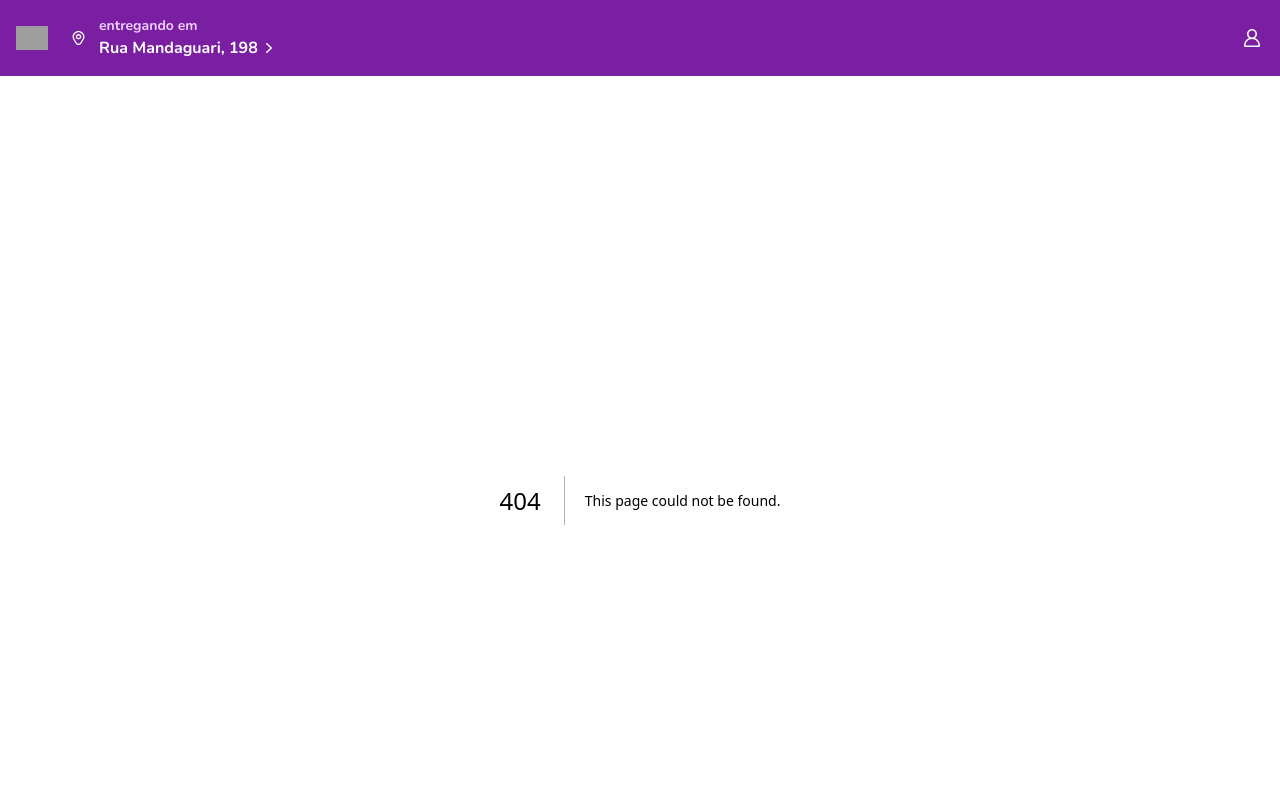
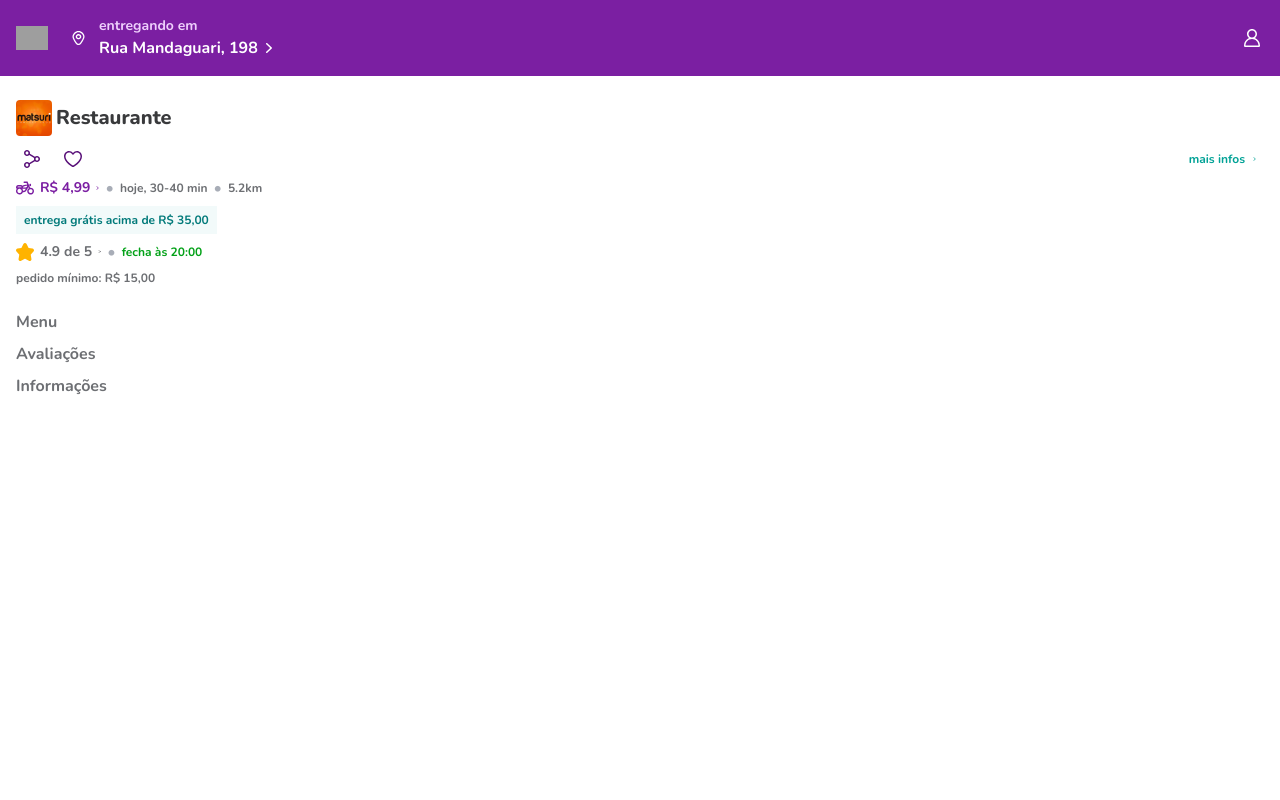
Before and after one commit to GabrielAFS/aiqfome-teste, a Next.js app: page /restaurant in a window 1280 px wide. Before the commit this address had no page. Shown: the top 800 px of the page. Built offline with nearby package versions, Linux system fonts and the light colour scheme; grey boxes are pictures that could not be loaded.

Commit message:
feat: Create restaurant page

```diff
--- a/src/app/page.tsx
+++ b/src/app/page.tsx
@@ -1,7 +1,4 @@
 import Card from "@/components/card";
-import Footer from "@/components/footer";
-import Header from "@/components/header";
-import Image from "next/image";
 
 export default function Home() {
   return (
--- /dev/null
+++ b/src/app/restaurant/page.tsx
@@ -0,0 +1,138 @@
+"use client";
+import Image from "next/image";
+import React, { use, useState } from "react";
+
+const Restaurant: React.FC = () => {
+  const [openDropdown, setOpenDropdown] = useState<string | null>(null);
+
+  const toggleDropdown = (dropdown: string) => {
+    setOpenDropdown(openDropdown === dropdown ? null : dropdown);
+  };
+
+  return (
+    <div className='w-full flex flex-col gap-6'>
+      <section>
+        <div className='flex flex-col gap-1.5'>
+          <div className='flex items-center gap-1'>
+            <Image
+              src='/matsuri.png'
+              alt='Restaurant'
+              width={36}
+              height={36}
+              className='object-cover rounded-sm'
+            />
+            <h1 className='text-xl font-extrabold'>Restaurante</h1>
+          </div>
+          <div className='flex items-center justify-between p-2'>
+            <div className='flex items-center gap-6'>
+              <Image src='/share.svg' alt='Share Icon' width={16} height={18} />
+              <Image src='/heart.svg' alt='Heart Icon' width={18} height={16} />
+            </div>
+            <span className='flex gap-2 text-xs text-[var(--teal-400)] font-bold'>
+              mais infos{" "}
+              <Image
+                src='/chevron_right_teal.svg'
+                alt='chevron'
+                width={3}
+                height={5}
+              />
+            </span>
+          </div>
+        </div>
+        <div className='flex flex-col gap-1.5'>
+          <div className='flex items-center gap-1.5'>
+            <span className='flex gap-1.5 text-sm text-[var(--primary)] font-bold'>
+              <Image
+                src='/motobike_purple.svg'
+                alt='delivery'
+                width={18}
+                height={13}
+              />{" "}
+              <p>R$ 4,99</p>
+              <Image
+                src='/chevron_right_purple.svg'
+                alt='chevron'
+                width={3}
+                height={5}
+              />
+            </span>
+            <p className='text-[var(--neutrals-400)]'>•</p>
+            <p className='text-xs font-bold text-[var(--text-light)]'>
+              hoje, 30-40 min
+            </p>
+            <p className='text-[var(--neutrals-400)]'>•</p>
+            <p className='text-xs font-bold text-[var(--text-light)]'>5.2km</p>
+          </div>
+          <span className='w-fit bg-[var(--teal-50)] text-xs text-[var(--teal)] font-bold px-2 py-1.5'>
+            entrega grátis acima de R$ 35,00
+          </span>
+          <div className='flex items-center gap-1.5'>
+            <span className='flex gap-1.5 text-sm text-[var(--text-light)] font-bold'>
+              <Image src='/star.svg' alt='Star Icon' width={18} height={18} />{" "}
+              <p>4.9 de 5</p>
+              <p className='text-[5px] content-center'>&gt;</p>
+            </span>
+            <p className='text-[var(--neutrals-400)]'>•</p>
+            <p className='text-xs font-bold text-[var(--green)]'>
+              fecha às 20:00
+            </p>
+          </div>
+          <span className='text-xs font-bold text-[var(--text-light)]'>
+            pedido mínimo: R$ 15,00
+          </span>
+        </div>
+      </section>
+      <section>
+        <div className='flex flex-col items-baseline gap-2'>
+          <div>
+            <button
+              className='w-full text-left font-bold text-[var(--text-light)]'
+              onClick={() => toggleDropdown("menu")}
+            >
+              Menu
+            </button>
+            {openDropdown === "menu" && (
+              <div className='pl-4'>
+                <p>Prato 1</p>
+                <p>Prato 2</p>
+                <p>Prato 3</p>
+              </div>
+            )}
+          </div>
+          <div>
+            <button
+              className='w-full text-left font-bold text-[var(--text-light)]'
+              onClick={() => toggleDropdown("reviews")}
+            >
+              Avaliações
+            </button>
+            {openDropdown === "reviews" && (
+              <div className='pl-4'>
+                <p>Avaliação 1</p>
+                <p>Avaliação 2</p>
+                <p>Avaliação 3</p>
+              </div>
+            )}
+          </div>
+          <div>
+            <button
+              className='w-full text-left font-bold text-[var(--text-light)]'
+              onClick={() => toggleDropdown("info")}
+            >
+              Informações
+            </button>
+            {openDropdown === "info" && (
+              <div className='pl-4'>
+                <p>Endereço</p>
+                <p>Horário de funcionamento</p>
+                <p>Contato</p>
+              </div>
+            )}
+          </div>
+        </div>
+      </section>
+    </div>
+  );
+};
+
+export default Restaurant;
--- a/src/components/card.tsx
+++ b/src/components/card.tsx
@@ -1,4 +1,6 @@
+"use client";
 import Image from "next/image";
+import { useRouter } from "next/navigation";
 import React from "react";
 
 interface Props {
@@ -16,6 +18,12 @@ const Card: React.FC<Props> = ({
   rating,
   isClosed = false,
 }) => {
+  const router = useRouter();
+
+  const handleCardClick = () => {
+    router.push("/restaurant");
+  };
+
   const isDeliveryForFree = deliveryFee === 0;
   const formattedDeliveryFee = isDeliveryForFree
     ? "grátis"
@@ -31,7 +39,10 @@ const Card: React.FC<Props> = ({
   });
 
   return (
-    <div className='w-full h-[72px] flex gap-2 bg-[var(--neutrals-light)] rounded-lg overflow-hidden'>
+    <div
+      onClick={handleCardClick}
+      className='w-full h-[72px] flex gap-2 bg-[var(--neutrals-light)] rounded-lg overflow-hidden cursor-pointer'
+    >
       <div className='flex flex-1 items-center gap-2'>
         <Image
           src={image}
```
